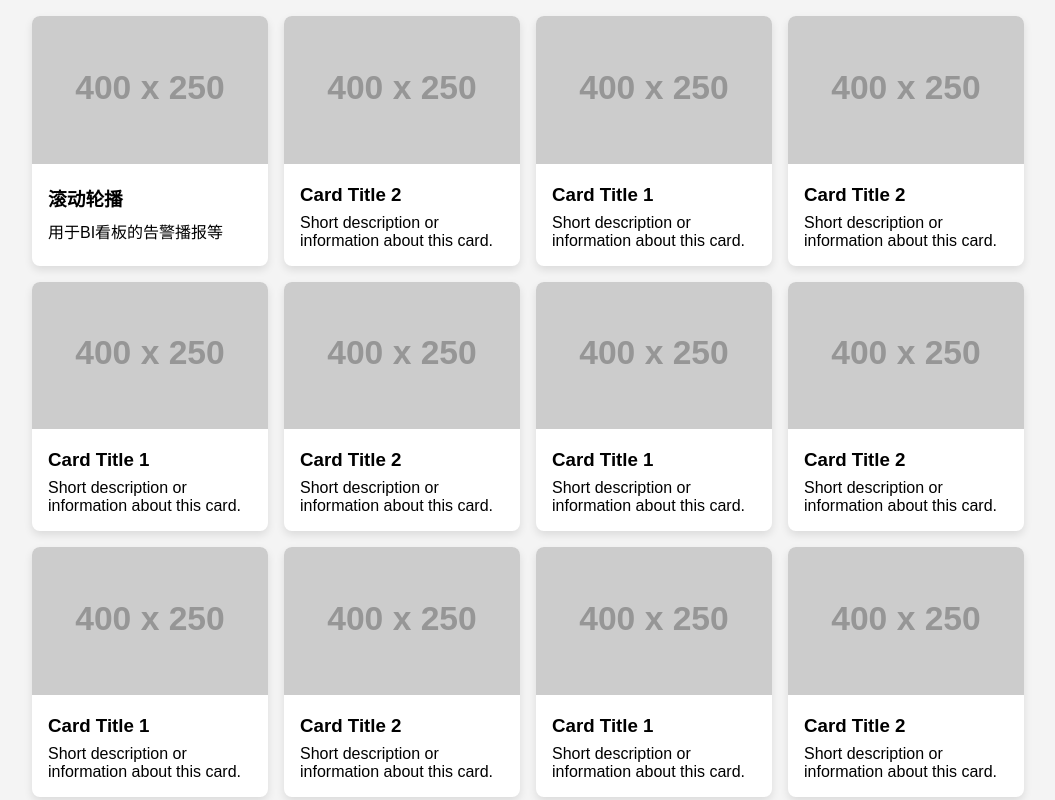
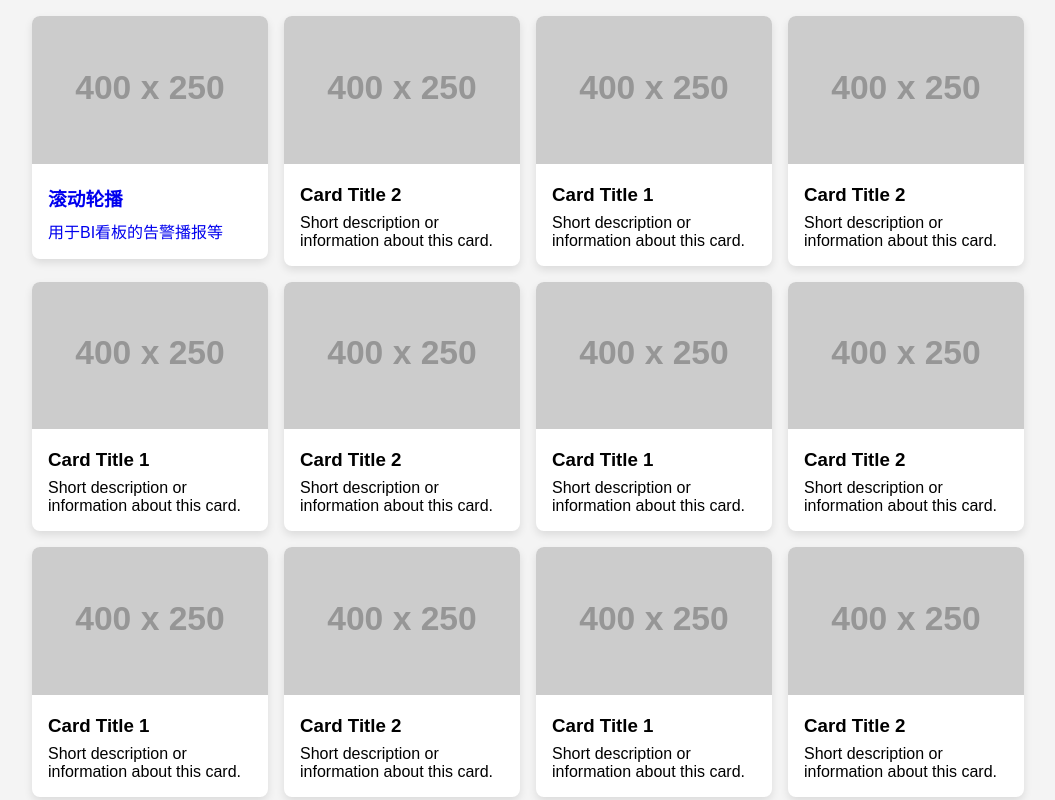
Before and after one commit to h-pl/demo, a plain HTML site: page index.html in a window 1280 px wide. Shown: the whole page, without its empty margins (112-1167 px from the left). Drawn offline with Linux system fonts and the light colour scheme; placeholder pictures from the web are drawn by us.

Commit message:
Update index.html add alink

```diff
--- a/index.html
+++ b/index.html
@@ -136,12 +136,20 @@
             scrollbar-width: none;
             /* Hides scrollbar for Firefox */
         }
+
+        a {
+            text-decoration: none;
+            /* 去掉下划线 */
+            /* color: inherit; */
+            /* 保持父元素的字体颜色 */
+        }
     </style>
 </head>
 
 <body>
     <div class="container">
         <!-- Cards with data-src for lazy loading -->
+        <a href="https://h-pl.github.io/demo/%E6%BB%9A%E5%8A%A8%E8%BD%AE%E6%92%AD/" target="_blank">
         <div class="card" data-src="https://h-pl.github.io/demo/%E6%BB%9A%E5%8A%A8%E8%BD%AE%E6%92%AD/">
             <img data-src="https://via.placeholder.com/400x250" alt="Card Image 1">
             <div class="card-content">
@@ -149,6 +157,7 @@
                 <p>用于BI看板的告警播报等</p>
             </div>
         </div>
+        </a>
 
         <div class="card" data-src="https://example.com/link2">
             <img data-src="https://via.placeholder.com/400x250" alt="Card Image 2">
```
